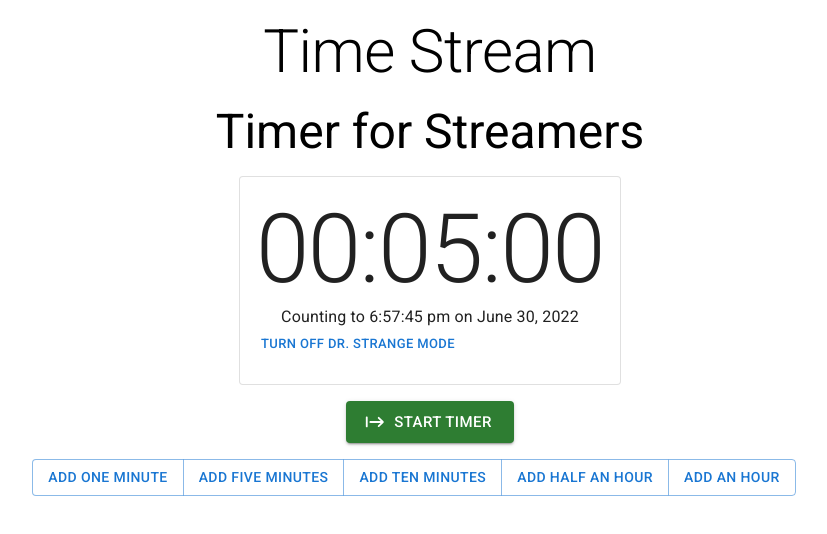
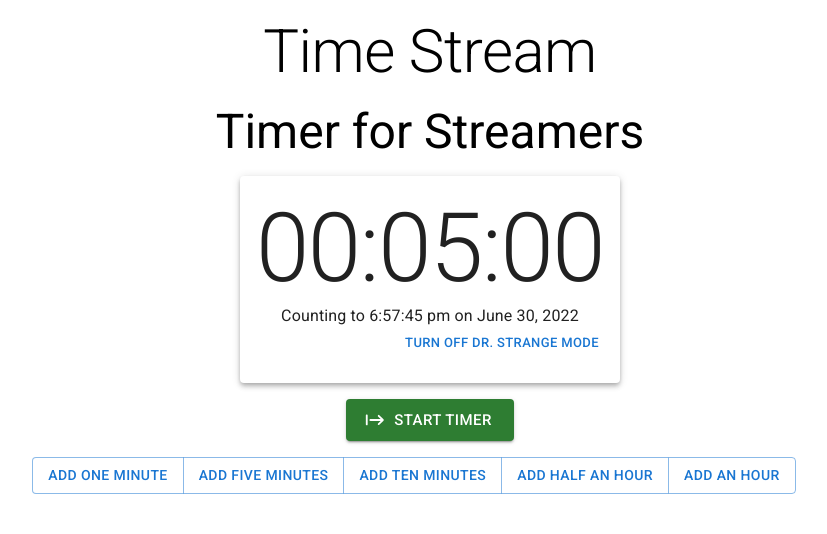
Before and after one commit to ben-laird/adjustable-timer, a React (Create React App) app: page / in a window 1280 px wide. Shown: the top 534 px of the page, without its empty margins (226-1053 px from the left). Built offline with nearby package versions, Linux system fonts and the light colour scheme.

Commit message:
Adjust card elevation and box children

```diff
--- a/src/features/timer/Timer.tsx
+++ b/src/features/timer/Timer.tsx
@@ -1,4 +1,4 @@
-import { Card, CardContent, Grid, Typography } from "@mui/material";
+import { Box, Card, CardContent, Grid, Typography } from "@mui/material";
 import dayjs from "dayjs";
 import { FC, ReactNode, useEffect, useState } from "react";
 import { connect, ConnectedProps } from "react-redux";
@@ -29,15 +29,17 @@ const Timer: FC<ConnectedProps<typeof connector>> = (props) => {
 
   return (
     <Grid container={true} justifyContent="center" margin={2}>
-      <Card variant="outlined">
+      <Card variant="elevation" elevation={4}>
         <CardContent>
-          <Typography variant="h1">
+          <Typography variant="h1" sx={{ textAlign: "center" }}>
             {props.tMinus.format(props.durationCode)}
           </Typography>
-            <Typography variant="body1" sx={{textAlign: "center"}}>
-              Counting to {props.targetTime.format(props.dateCode)}
-            </Typography>
-          {props.children}
+          <Typography variant="body1" sx={{ textAlign: "center" }}>
+            Counting to {props.targetTime.format(props.dateCode)}
+          </Typography>
+          <Box display="flex" justifyContent="flex-end" alignItems="flex-end">
+            {props.children}
+          </Box>
         </CardContent>
       </Card>
     </Grid>
```
